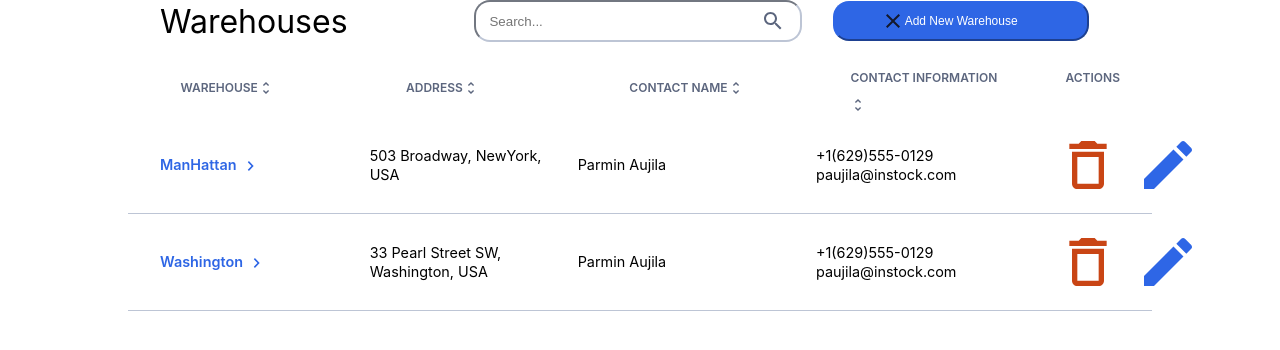
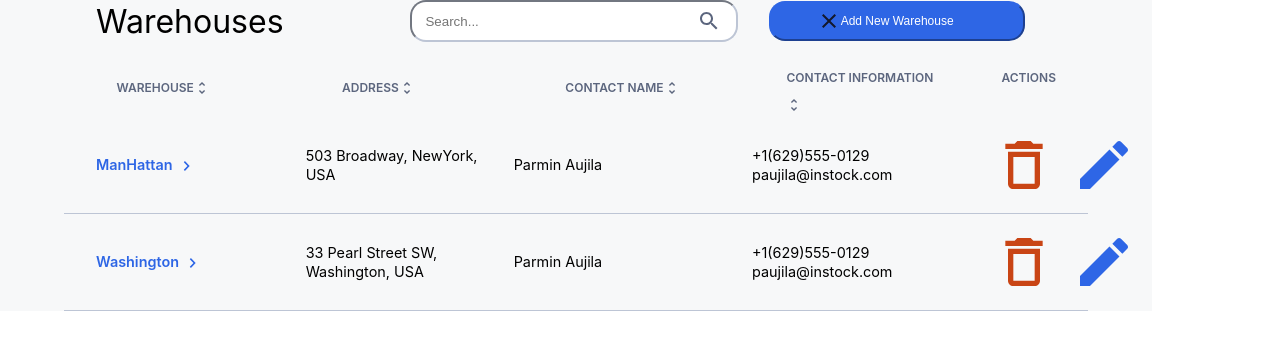
Before and after one commit to AlirezaEntessari/instock, a React (Create React App) app: page / in a window 1280 px wide. Shown: the top 350 px of the page. Built offline with nearby package versions, Linux system fonts and the light colour scheme; no server answers.

Commit message:
minor changes

```diff
--- a/src/pages/HomePage/HomePage.js
+++ b/src/pages/HomePage/HomePage.js
@@ -6,8 +6,10 @@ import WarehouseSearch from '../../components/WarehouseSearch/WarehouseSearch';
 function HomePage() {
     return (
         <body>
+            <section className='warehousescontainer'>
             <WarehouseSearch />
             <WarehouseList />
+            </section>
         </body>
     )
 }
```
